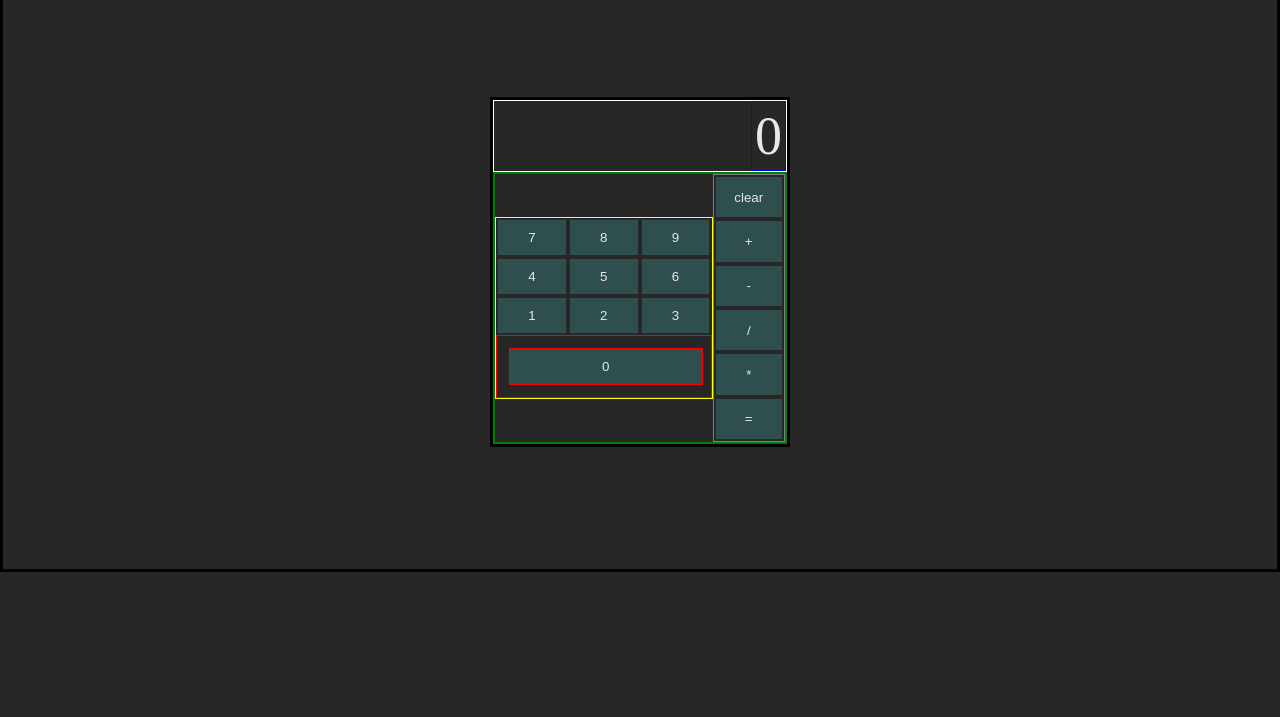
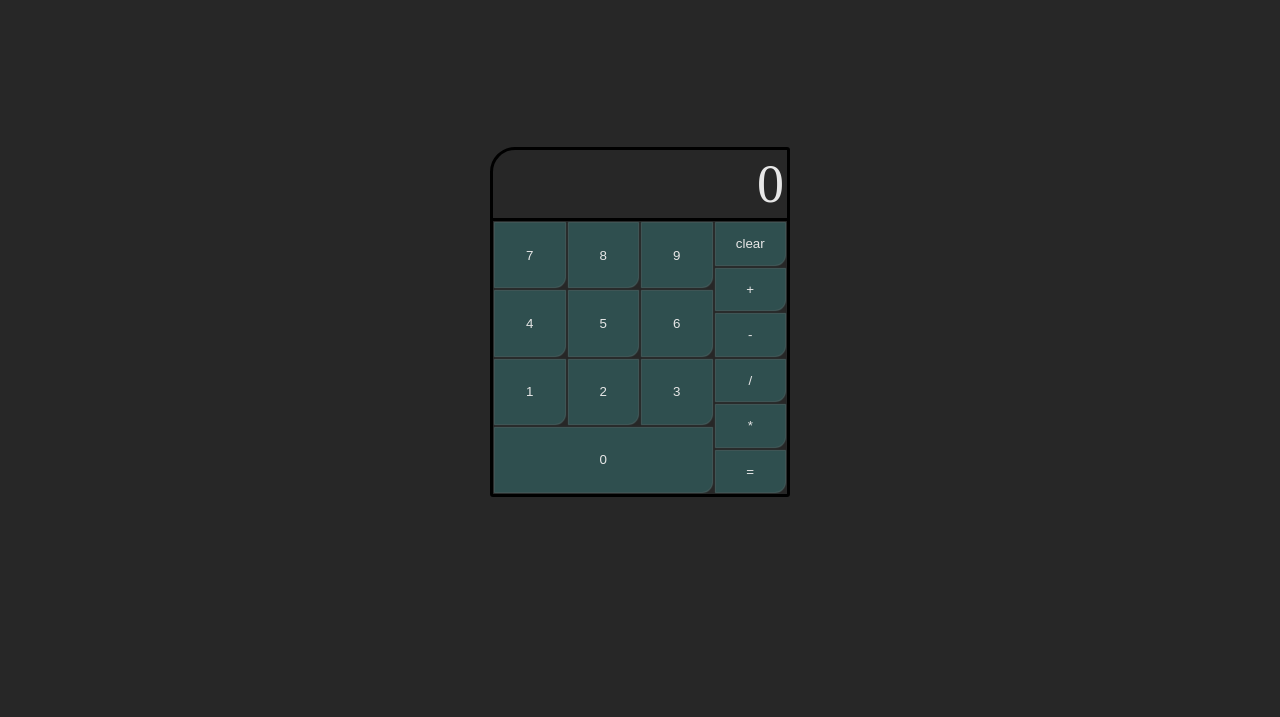
Before and after one commit to jmdelong7/calculator, a plain HTML site: page index.html in a window 1280 px wide. Shown: the part 83-800 px from the top of the page. Drawn offline with Linux system fonts and the light colour scheme.

Commit message:
Style buttons calculator buttons
Changed around flex on numbers to fill out the grid.
Added some shadowing and border rounding.

```diff
--- a/style.css
+++ b/style.css
@@ -9,11 +9,15 @@ body {
   color: rgb(231, 231, 231);
 }
 
+header {
+  text-align: center;
+  padding: 25px;
+}
+
 .container {
   display: flex;
   justify-content: center;
   align-items: center;
-  border: 3px solid black;
   height: 600px;
 }
 
@@ -23,10 +27,11 @@ body {
   flex-direction: column;
   height: 350px;
   width: 300px;
+  border-radius: 25px 3px 3px 3px;
 }
 
 .output {
-  border: 1px solid white;
+  border-bottom: 3px solid black;
   height: 75px;
   display: flex;
   justify-content: end;
@@ -34,7 +39,6 @@ body {
 }
 
 .output-text {
-  border: 1px solid blue;
   overflow: hidden;
   font-size: 54px;
   padding: 3px;
@@ -42,9 +46,8 @@ body {
 
 .buttons {
   display: flex;
-  align-items: center;
+  align-items: flex-end;
   justify-content: space-evenly;
-  border: 2px solid green;
   height: 100%;
 }
 
@@ -55,36 +58,29 @@ button {
   margin: 2px;
 }
 
-.numbers button {
-  padding: 10px 20px;
+.numbers button, .operations button {
   flex: 1;
+  box-shadow: 0 0 1px 1px rgba(102, 156, 156, 0.438);
+  border-bottom-right-radius: 10px;
 }
 
 .numbers {
-  border: 1px solid yellow;
   flex: 1;
+  height: 100%;
+  justify-content: space-evenly;
+  display: flex;
+  flex-direction: column;
 }
 
-.num-top, .num-mid, .num-bot{
+.num-top, .num-mid, .num-bot, .zero{
   display: flex;
-}
-
-.zero, .zero button {
-  flex: 1;
-  border: 1px solid red;
-  width: 100%;
-  padding: 10px;
+  height: 100%;
 }
 
 .operations {
   width: 25%;
-  border: 1px solid gray;
   display: flex;
   flex-direction: column;
   justify-content: space-evenly;
   height: 100%;
 }
-
-.operations button {
-  flex: 1;
-}
```
